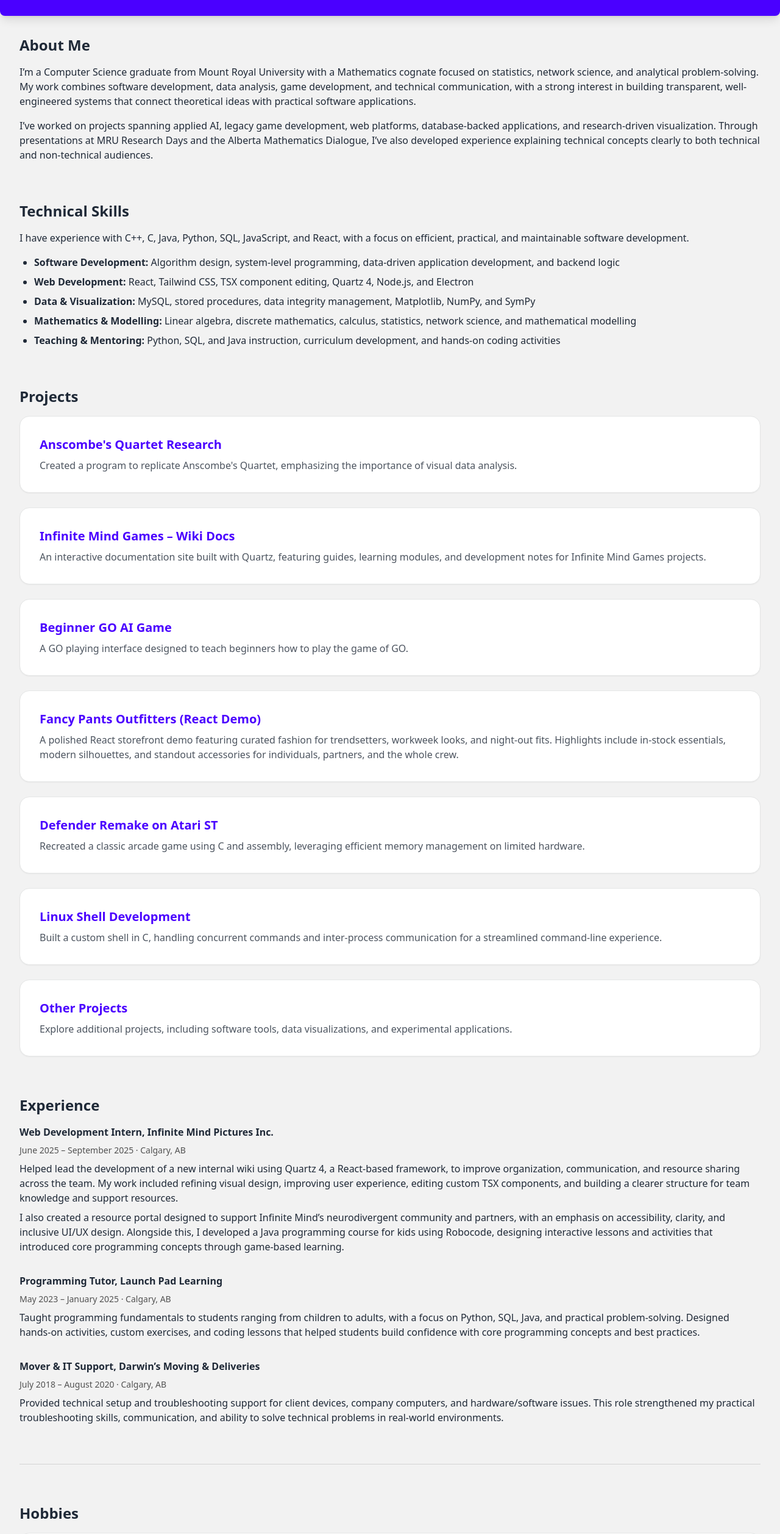
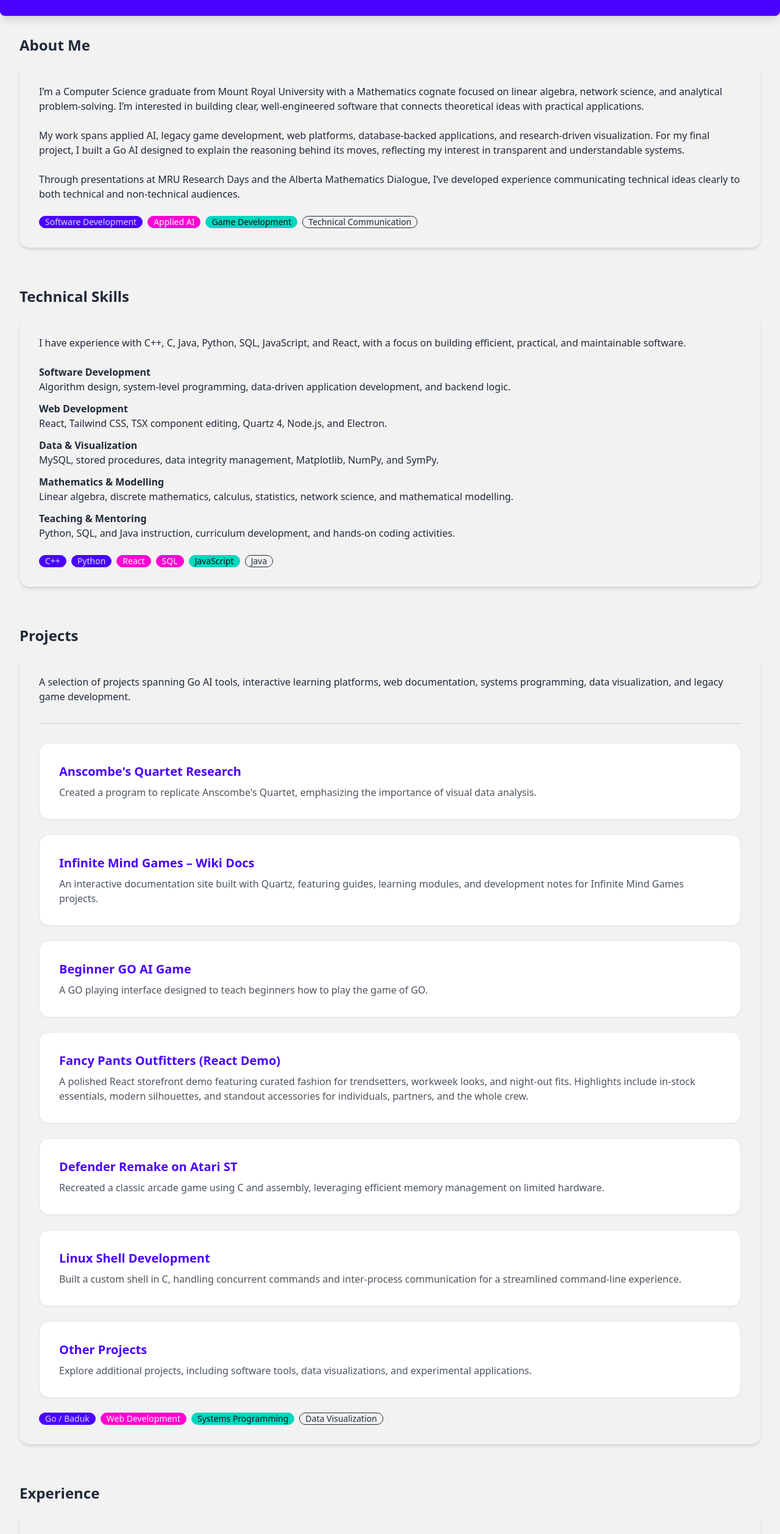
Before and after one commit to axyl-casc/axyl-casc.github.io, a React (Vite) app: page / in a window 1280 px wide. Shown: the part 234-2749 px from the top of the page at 61% size. Built offline with nearby package versions, Linux system fonts and the light colour scheme.

Commit message:
homepage update

```diff
--- a/src/pages/HomePage.tsx
+++ b/src/pages/HomePage.tsx
@@ -28,88 +28,182 @@ export function HomePage() {
   return (
     <main className="site-main space-y-16">
 <Section title="About Me">
-        <div className="space-y-4">
+  <div className="card bg-base-200 shadow-md">
+    <div className="card-body space-y-4">
       <p>
         I’m a Computer Science graduate from Mount Royal University with a
-            Mathematics cognate focused on statistics, network science, and
-            analytical problem-solving. My work combines software development,
-            data analysis, game development, and technical communication, with a
-            strong interest in building transparent, well-engineered systems
-            that connect theoretical ideas with practical software applications.
+        Mathematics cognate focused on linear algebra, network science, and
+        analytical problem-solving. I’m interested in building clear,
+        well-engineered software that connects theoretical ideas with practical
+        applications.
       </p>
 
       <p>
-            I’ve worked on projects spanning applied AI, legacy game development,
-            web platforms, database-backed applications, and research-driven
-            visualization. Through presentations at MRU Research Days and the
-            Alberta Mathematics Dialogue, I’ve also developed experience
-            explaining technical concepts clearly to both technical and
-            non-technical audiences.
+        My work spans applied AI, legacy game development, web platforms,
+        database-backed applications, and research-driven visualization. For my
+        final project, I built a Go AI designed to explain the reasoning behind
+        its moves, reflecting my interest in transparent and understandable
+        systems.
       </p>
+
+      <p>
+        Through presentations at MRU Research Days and the Alberta Mathematics
+        Dialogue, I’ve developed experience communicating technical ideas clearly
+        to both technical and non-technical audiences.
+      </p>
+
+      <div className="card-actions">
+        <div className="badge badge-primary">Software Development</div>
+        <div className="badge badge-secondary">Applied AI</div>
+        <div className="badge badge-accent">Game Development</div>
+        <div className="badge badge-outline">Technical Communication</div>
+      </div>
+    </div>
   </div>
 </Section>
 
 <Section title="Technical Skills">
-        <div className="space-y-4">
+  <div className="card bg-base-200 shadow-md">
+    <div className="card-body space-y-4">
       <p>
-            I have experience with C++, C, Java, Python, SQL, JavaScript, and
-            React, with a focus on efficient, practical, and maintainable
-            software development.
+        I have experience with C++, C, Java, Python, SQL, JavaScript, and React,
+        with a focus on building efficient, practical, and maintainable software.
       </p>
 
-          <ul className="list-disc pl-6 space-y-2">
-            <li><strong>Software Development:</strong> Algorithm design, system-level programming, data-driven application development, and backend logic</li>
-            <li><strong>Web Development:</strong> React, Tailwind CSS, TSX component editing, Quartz 4, Node.js, and Electron</li>
-            <li><strong>Data & Visualization:</strong> MySQL, stored procedures, data integrity management, Matplotlib, NumPy, and SymPy</li>
-            <li><strong>Mathematics & Modelling:</strong> Linear algebra, discrete mathematics, calculus, statistics, network science, and mathematical modelling</li>
-            <li><strong>Teaching & Mentoring:</strong> Python, SQL, and Java instruction, curriculum development, and hands-on coding activities</li>
-          </ul>
+      <div className="space-y-3">
+        <div>
+          <h3 className="font-semibold">Software Development</h3>
+          <p>
+            Algorithm design, system-level programming, data-driven application
+            development, and backend logic.
+          </p>
+        </div>
+
+        <div>
+          <h3 className="font-semibold">Web Development</h3>
+          <p>
+            React, Tailwind CSS, TSX component editing, Quartz 4, Node.js, and
+            Electron.
+          </p>
+        </div>
+
+        <div>
+          <h3 className="font-semibold">Data &amp; Visualization</h3>
+          <p>
+            MySQL, stored procedures, data integrity management, Matplotlib,
+            NumPy, and SymPy.
+          </p>
+        </div>
+
+        <div>
+          <h3 className="font-semibold">Mathematics &amp; Modelling</h3>
+          <p>
+            Linear algebra, discrete mathematics, calculus, statistics, network
+            science, and mathematical modelling.
+          </p>
+        </div>
+
+        <div>
+          <h3 className="font-semibold">Teaching &amp; Mentoring</h3>
+          <p>
+            Python, SQL, and Java instruction, curriculum development, and
+            hands-on coding activities.
+          </p>
+        </div>
+      </div>
+
+      <div className="card-actions">
+        <div className="badge badge-primary">C++</div>
+        <div className="badge badge-primary">Python</div>
+        <div className="badge badge-secondary">React</div>
+        <div className="badge badge-secondary">SQL</div>
+        <div className="badge badge-accent">JavaScript</div>
+        <div className="badge badge-outline">Java</div>
+      </div>
+    </div>
   </div>
 </Section>
 
 <Section title="Projects">
-        <div className="space-y-6">
+  <div className="card bg-base-200 shadow-md">
+    <div className="card-body space-y-4">
+      <p>
+        A selection of projects spanning Go AI tools, interactive learning
+        platforms, web documentation, systems programming, data visualization,
+        and legacy game development.
+      </p>
+
+      <div className="divider my-1"></div>
+
       <CardGrid items={featuredProjects} />
+
+      <div className="card-actions">
+        <div className="badge badge-primary">Go / Baduk</div>
+        <div className="badge badge-secondary">Web Development</div>
+        <div className="badge badge-accent">Systems Programming</div>
+        <div className="badge badge-outline">Data Visualization</div>
+      </div>
+    </div>
   </div>
 </Section>
+<Section title="Experience">
+  <div className="card bg-base-200 shadow-md">
+    <div className="card-body space-y-6">
+      <p>
+        Experience across web development, teaching, technical support, and
+        hands-on problem-solving, with a focus on clear communication and
+        practical software work.
+      </p>
 
-      <Section title="Experience">
-        <div className="space-y-8">
-          <div className="space-y-2">
-            <h3 className="font-semibold">
-              Web Development Intern, Infinite Mind Pictures Inc.
+      <div className="divider my-1"></div>
+
+      <div className="space-y-6">
+        <div className="card bg-base-100 shadow-sm">
+          <div className="card-body space-y-2">
+            <h3 className="card-title text-base">
+              Web Development Intern
             </h3>
 
-            <p className="text-sm text-neutral-600">
-              June 2025 – September 2025 · Calgary, AB
+            <p className="text-sm opacity-70">
+              Infinite Mind Pictures Inc. · June 2025 – September 2025 ·
+              Calgary, AB
             </p>
 
             <p>
-              Helped lead the development of a new internal wiki using Quartz 4,
-              a React-based framework, to improve organization, communication,
-              and resource sharing across the team. My work included refining
-              visual design, improving user experience, editing custom TSX
-              components, and building a clearer structure for team knowledge and
-              support resources.
+              Helped lead the development of an internal wiki using Quartz 4, a
+              React-based framework, to improve organization, communication, and
+              resource sharing across the team. My work included refining visual
+              design, improving user experience, editing custom TSX components,
+              and building a clearer structure for team knowledge and support
+              resources.
             </p>
 
             <p>
-              I also created a resource portal designed to support Infinite
-              Mind’s neurodivergent community and partners, with an emphasis on
+              I also created a resource portal for Infinite Mind’s
+              neurodivergent community and partners, with an emphasis on
               accessibility, clarity, and inclusive UI/UX design. Alongside this,
               I developed a Java programming course for kids using Robocode,
               designing interactive lessons and activities that introduced core
               programming concepts through game-based learning.
             </p>
+
+            <div className="card-actions pt-2">
+              <div className="badge badge-primary">Quartz 4</div>
+              <div className="badge badge-secondary">React</div>
+              <div className="badge badge-accent">UI/UX</div>
+              <div className="badge badge-outline">Education</div>
+            </div>
+          </div>
         </div>
 
-          <div className="space-y-2">
-            <h3 className="font-semibold">
-              Programming Tutor, Launch Pad Learning
+        <div className="card bg-base-100 shadow-sm">
+          <div className="card-body space-y-2">
+            <h3 className="card-title text-base">
+              Programming Tutor
             </h3>
 
-            <p className="text-sm text-neutral-600">
-              May 2023 – January 2025 · Calgary, AB
+            <p className="text-sm opacity-70">
+              Launch Pad Learning · May 2023 – January 2025 · Calgary, AB
             </p>
 
             <p>
@@ -119,15 +213,25 @@ export function HomePage() {
               and coding lessons that helped students build confidence with core
               programming concepts and best practices.
             </p>
+
+            <div className="card-actions pt-2">
+              <div className="badge badge-primary">Python</div>
+              <div className="badge badge-secondary">SQL</div>
+              <div className="badge badge-accent">Java</div>
+              <div className="badge badge-outline">Mentoring</div>
+            </div>
+          </div>
         </div>
 
-          <div className="space-y-2">
-            <h3 className="font-semibold">
-              Mover & IT Support, Darwin’s Moving & Deliveries
+        <div className="card bg-base-100 shadow-sm">
+          <div className="card-body space-y-2">
+            <h3 className="card-title text-base">
+              Mover &amp; IT Support
             </h3>
 
-            <p className="text-sm text-neutral-600">
-              July 2018 – August 2020 · Calgary, AB
+            <p className="text-sm opacity-70">
+              Darwin’s Moving &amp; Deliveries · July 2018 – August 2020 ·
+              Calgary, AB
             </p>
 
             <p>
@@ -136,6 +240,16 @@ export function HomePage() {
               strengthened my practical troubleshooting skills, communication,
               and ability to solve technical problems in real-world environments.
             </p>
+
+            <div className="card-actions pt-2">
+              <div className="badge badge-primary">IT Support</div>
+              <div className="badge badge-secondary">Troubleshooting</div>
+              <div className="badge badge-accent">Hardware</div>
+              <div className="badge badge-outline">Communication</div>
+            </div>
+          </div>
+        </div>
+      </div>
     </div>
   </div>
 </Section>
@@ -143,7 +257,25 @@ export function HomePage() {
       <hr className="border-neutral-300" />
 
 <Section title="Hobbies">
+  <div className="card bg-base-200 shadow-md">
+    <div className="card-body space-y-4">
+      <p>
+        Outside of software development, I enjoy hobbies that combine strategy,
+        focus, observation, and steady improvement.
+      </p>
+
+      <div className="divider my-1"></div>
+
       <CardGrid items={hobbies} />
+
+      <div className="card-actions">
+        <div className="badge badge-primary">Baduk / Go</div>
+        <div className="badge badge-secondary">Rock Climbing</div>
+        <div className="badge badge-accent">Bird Watching</div>
+        <div className="badge badge-outline">Strategy</div>
+      </div>
+    </div>
+  </div>
 </Section>
     </main>
   );
```
Also changed, not shown: 1 other file (tests, documents, lock files or other folders). Lines whose indentation alone changed are shown as unchanged.
